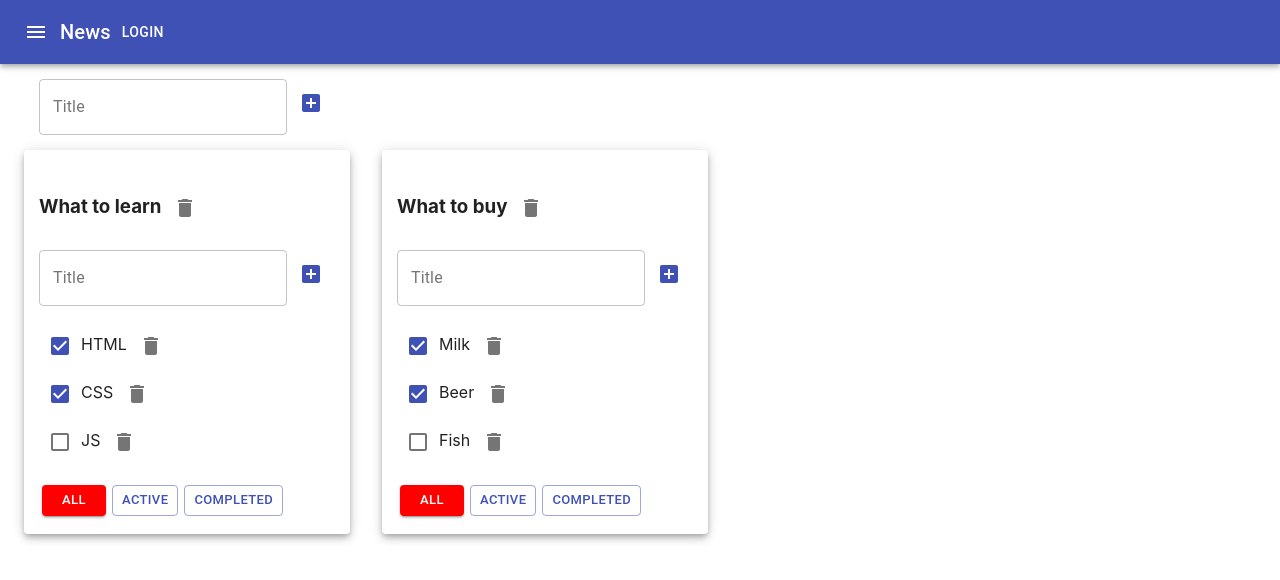
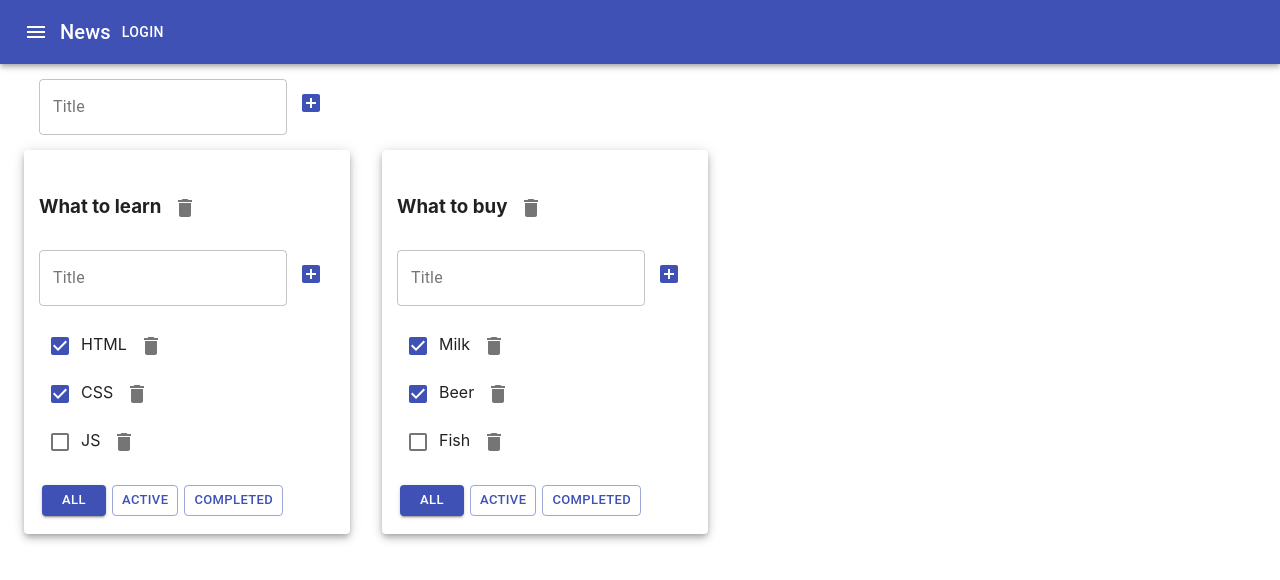
Before and after one commit to marygrishchuk/it-incubator-todolist-ts, a React (Create React App) app: page / in a window 1280 px wide. Shown: the top 580 px of the page. Built offline with nearby package versions, Linux system fonts and the light colour scheme.

Commit message:
Buttons changed (7)

```diff
--- a/src/TodoList.tsx
+++ b/src/TodoList.tsx
@@ -76,7 +76,7 @@ export function TodoList(props: PropsType) {
             </ul>
             <div>
                 <Button
-                    style={{margin: "3px", backgroundColor: "red"}}
+                    style={{margin: "3px"}}
                     size={"small"}
                     variant={props.filter === "all" ? "contained" : "outlined"}
                     color={"primary"}
```
